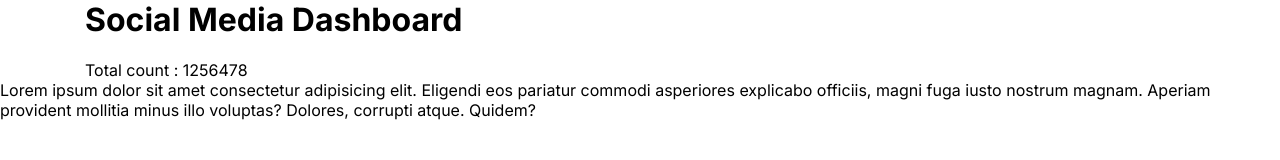
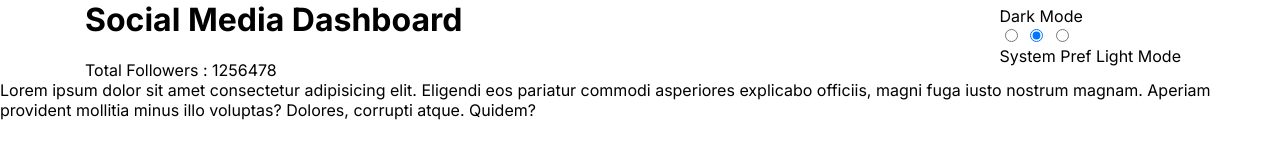
Before and after one commit to mototi/social-media-dashboard, a website: page index.html in a window 1280 px wide. Drawn offline with Linux system fonts and the light colour scheme.

Commit message:
header 25%

```diff
--- a/app/scss/components/_index.scss
+++ b/app/scss/components/_index.scss
@@ -1,2 +1,3 @@
+@forward 'header';
+@forward 'toggle';
 @forward 'card';
-@forward 'toggle';
--- /dev/null
+++ b/app/scss/components/header.scss
@@ -0,0 +1,8 @@
+@use '../utils' as *;
+
+.header{
+    @include breakpoint(large){
+        display: flex;
+        justify-content: space-between;
+    }
+}
--- a/app/scss/components/toggle.scss
+++ b/app/scss/components/toggle.scss
@@ -1,7 +1,8 @@
 @use '../utils' as *;
 
 
-.toggle {
+.header__toggle {
+    border: none;
     &__button{
         width: rem(16);
         height: rem(16);
--- a/index.html
+++ b/index.html
@@ -18,9 +18,25 @@
 
 </head>
 <body>
-  <header class=" header container">
-    <h1> Social Media Dashboard </h1>
-    Total count : 1256478
+  <header class="header container">
+
+    <div class="header__title">
+      <h1> Social Media Dashboard </h1>
+      Total Followers : 1256478
+    </div>
+
+    <fieldset class="header__toggle" aria-label="theme toggle" role="rediogroup">
+      <label for="dark">Dark Mode</label>
+      <div class="toggle__wrapper">
+        <input type="radio" name="theme" id="dark" value="dark">
+        <input type="radio" name="theme" id="system" value="system" checked>
+        <input type="radio" name="theme" id="light" value="light">
+        <span aria-hidden="true" class="toggle__background"></span>
+        <span aria-hidden="true" class="toggle__button"></span>
+      </div>
+      <label for="light">System Pref</label>
+      <label for="light">Light Mode</label>
+    </fieldset>
   </header>
 
   <main>
```
Also changed, not shown: dist/style.css, 1 other file.
